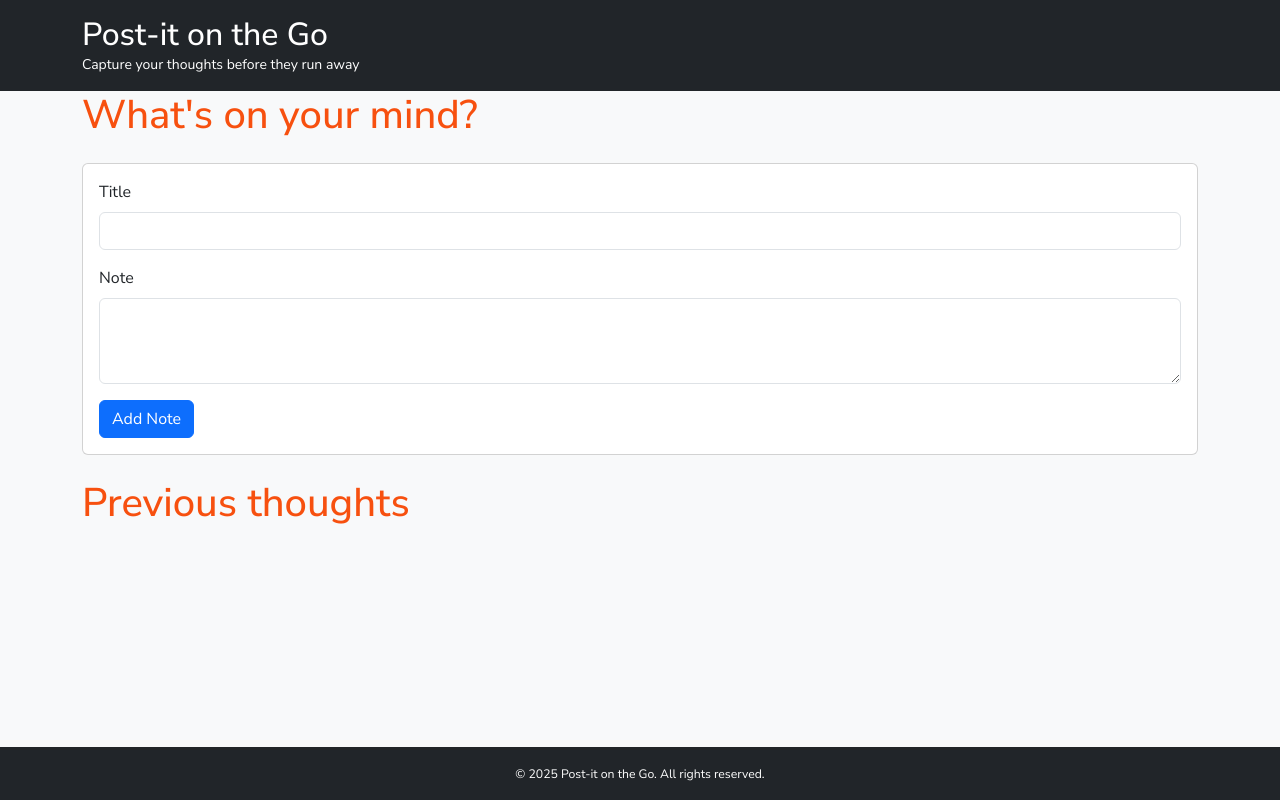
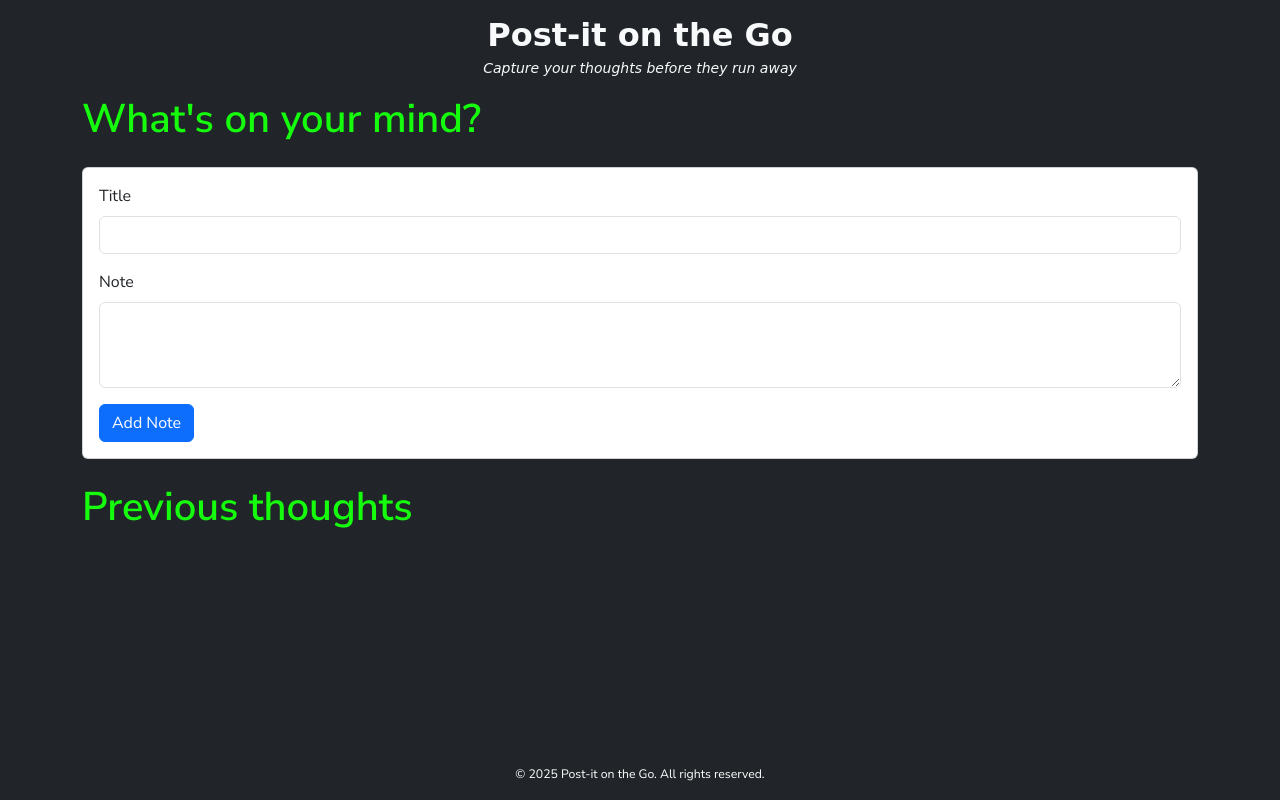
Before and after one commit to AnaisBresle/NoteTakingApp, a website: page public/index.htm in a window 1280 px wide. Drawn offline with nearby package versions, Linux system fonts and the light colour scheme; files that its build step writes are made by us from their sources; no server answers; a web font is replaced by a local one.

Commit message:
finally worked out why style.css was not working

```diff
--- a/notes.json
+++ b/notes.json
@@ -17,5 +17,10 @@
     "id": "7e63cdf2-29b0-4479-81d0-ed72944ff0fe",
     "title": "Postman Tests - Update via PUT",
     "message": "Updated title and message. Testing in client"
+  },
+  {
+    "id": "a9c4651b-3575-40db-bd7d-98ef6358fcba",
+    "title": "this is a test on the client side",
+    "message": "ttt"
   }
 ]
--- a/public/index.htm
+++ b/public/index.htm
@@ -5,16 +5,16 @@
   <meta name="viewport" content="width=device-width, initial-scale=1.0">
   <title>Post-it on the go</title>
   <link rel="stylesheet" href="https://cdn.jsdelivr.net/npm/bootstrap@5.3.0/dist/css/bootstrap.min.css" />
-    <link rel="stylesheet" href="./public/style.css" />
+    <link rel="stylesheet" href="style.css" />
     <link
         href="https://fonts.googleapis.com/css2?family=Handjet:wght@100..900&family=Nunito+Sans:ital,opsz,wght@0,6..12,200..1000;1,6..12,200..1000&family=Rouge+Script&display=swap"
         rel="stylesheet">
 </head>
 
 
-<body class="bg-light">
+<body>
 
-    <header class="bg-dark text-white py-3">
+    <header class="py-3">
     <div class="container">
       <h2 class="mb-0">Post-it on the Go</h2>
       <p class="mb-0 small">Capture your thoughts before they run away</p>
--- a/public/style.css
+++ b/public/style.css
@@ -1,5 +1,5 @@
 :root {
-  --color-primary: #0d6efd;
+  --color-primary: #15fd0d;
   --color-dark-bg: #212529;
   --color-light-bg: #f8f9fa;
   --color-text-dark: #f7500f;
@@ -12,11 +12,34 @@
 
 body {
   font-family: var(--font-main);
-  background-color: var(--color-light-bg);
-  color: var(--color-text-dark);
+  background-color: var(--color-dark-bg) !important;
+  color: var(--color-text-light) !important;
   margin-bottom: 3rem; /* For footer spacing */
 }
 
+header {
+  background-color: var(--color-dark-bg);
+  color: var(--color-text-light);
+  font-family: var(--font-handwriting);
+  text-align: center;
+}
+
+header h2 {
+  font-weight: 700;
+  font-size: 2rem;
+  margin-bottom: 0;
+}
+
+header p {
+  font-style: italic;
+  font-weight: 300;
+  margin-top: 0.25rem;
+}
+
+main h1 {
+  font-weight: 600;
+  color: var(--color-primary);
+}
 
 
 footer {
```
